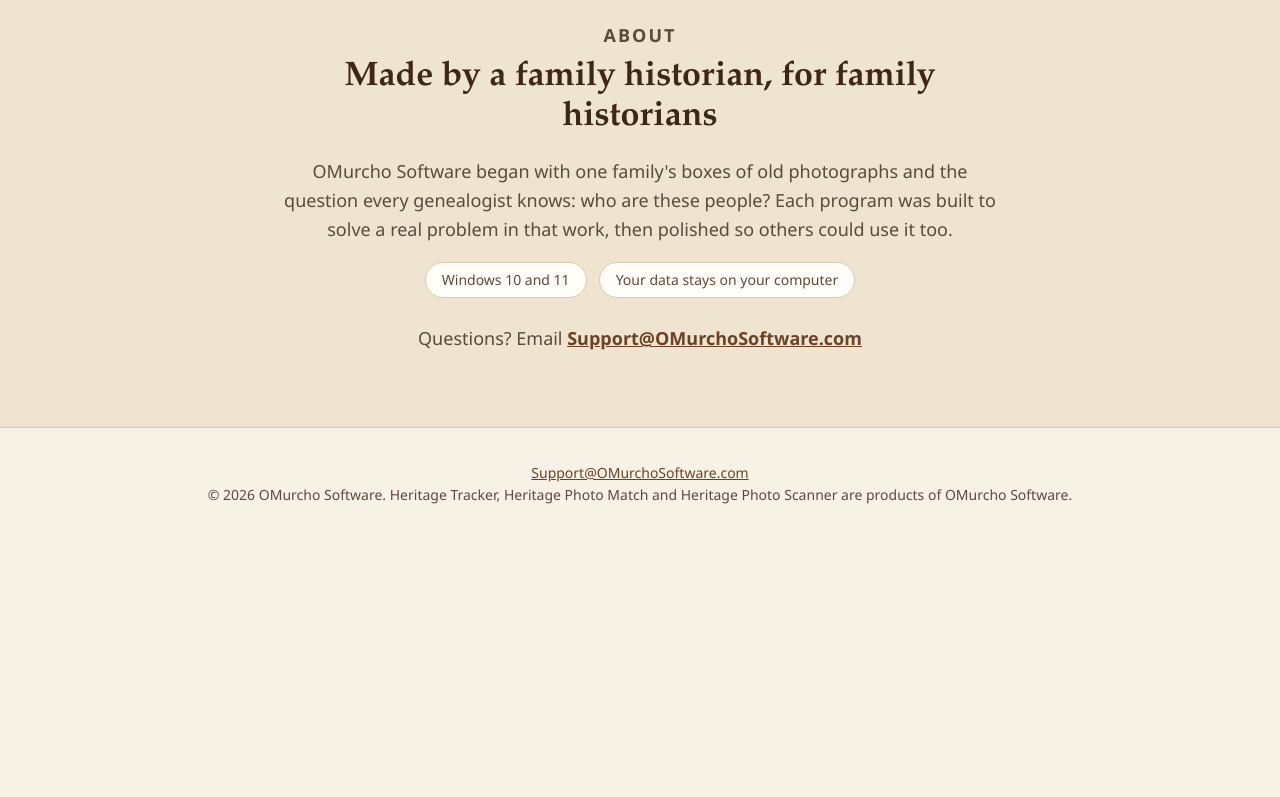
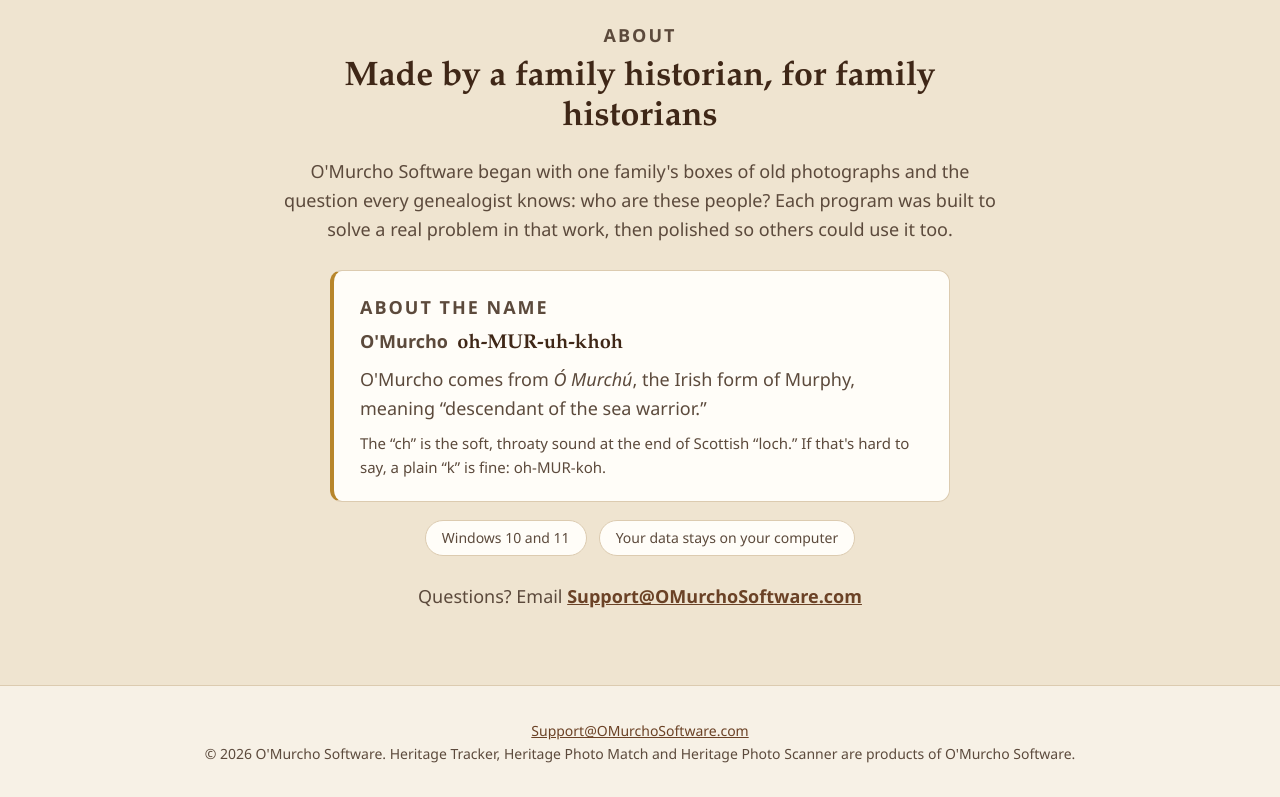
Before and after one commit to OMurchoSoftware/omurchosoftware.github.io, a plain HTML site: page index.html in a window 1280 px wide. Shown: the part 2000-2797 px from the top of the page. Before the commit the page ends 2551 px from the top, so only its background shows below. Drawn offline with Linux system fonts and the light colour scheme.

Commit message:
Add O'Murcho name and pronunciation; show name as O'Murcho Software

```diff
--- a/index.html
+++ b/index.html
@@ -3,8 +3,8 @@
 <head>
 <meta charset="utf-8">
 <meta name="viewport" content="width=device-width, initial-scale=1">
-<title>OMurcho Software | Heritage Tracker and family history tools for Windows</title>
-<meta name="description" content="OMurcho Software makes Heritage Tracker, Heritage Photo Match and Heritage Photo Scanner: Windows programs for organizing family history records and photos.">
+<title>O'Murcho Software | Heritage Tracker and family history tools for Windows</title>
+<meta name="description" content="O'Murcho Software makes Heritage Tracker, Heritage Photo Match and Heritage Photo Scanner: Windows programs for organizing family history records and photos.">
 <link rel="icon" type="image/png" href="images/favicon.png">
 <style>
   :root {
@@ -111,6 +111,14 @@
     padding: 6px 16px; font-size: 14px; color: var(--ink-soft);
   }
 
+  .name-note {
+    background: var(--card); border: 1px solid var(--line); border-left: 4px solid var(--gold);
+    border-radius: 12px; padding: 22px 26px; margin: 26px auto 0; max-width: 620px; text-align: left;
+  }
+  .name-note .eyebrow { margin-bottom: 6px; }
+  .name-note p { margin: 0 0 8px; font-size: 18px; }
+  .name-note .say { font: 600 20px/1.3 var(--serif); color: var(--brown-dark); white-space: nowrap; }
+  .name-note .hint { font-size: 15px; margin: 0; }
   .contact { margin-top: 26px; font-size: 18px; }
   .contact a { font-weight: 600; }
   footer { padding: 34px 0 44px; text-align: center; font-size: 14px; color: var(--ink-soft); }
@@ -133,7 +141,7 @@
   <div class="wrap">
     <a class="brand" href="#">
       <img src="images/omurcho-logo.png" alt="">
-      <span>OMurcho Software</span>
+      <span>O'Murcho Software</span>
     </a>
     <nav>
       <a href="#heritage-tracker">Heritage Tracker</a>
@@ -147,7 +155,7 @@
 <main>
   <div class="hero">
     <div class="wrap">
-      <img src="images/omurcho-logo.png" alt="OMurcho Software sun, moon and stars logo">
+      <img src="images/omurcho-logo.png" alt="O'Murcho Software sun, moon and stars logo">
       <h1>Keep your family's story together.</h1>
       <p class="lead">Simple, careful Windows programs for organizing family history: the records that prove it and the photographs that bring it to life.</p>
     </div>
@@ -212,7 +220,13 @@
     <div class="wrap">
       <p class="eyebrow">About</p>
       <h2>Made by a family historian, for family historians</h2>
-      <p>OMurcho Software began with one family's boxes of old photographs and the question every genealogist knows: who are these people? Each program was built to solve a real problem in that work, then polished so others could use it too.</p>
+      <p>O'Murcho Software began with one family's boxes of old photographs and the question every genealogist knows: who are these people? Each program was built to solve a real problem in that work, then polished so others could use it too.</p>
+      <div class="name-note">
+        <p class="eyebrow">About the name</p>
+        <p><strong>O'Murcho</strong> &nbsp;<span class="say">oh-MUR-uh-khoh</span></p>
+        <p>O'Murcho comes from <em lang="ga">&Oacute; Murch&uacute;</em>, the Irish form of Murphy, meaning &ldquo;descendant of the sea warrior.&rdquo;</p>
+        <p class="hint">The &ldquo;ch&rdquo; is the soft, throaty sound at the end of Scottish &ldquo;loch.&rdquo; If that's hard to say, a plain &ldquo;k&rdquo; is fine: oh-MUR-koh.</p>
+      </div>
       <div class="req">
         <span>Windows 10 and 11</span>
         <span>Your data stays on your computer</span>
@@ -223,7 +237,7 @@
 </main>
 
 <footer>
-  <div class="wrap"><a href="mailto:Support@OMurchoSoftware.com">Support@OMurchoSoftware.com</a><br>&copy; 2026 OMurcho Software. Heritage Tracker, Heritage Photo Match and Heritage Photo Scanner are products of OMurcho Software.</div>
+  <div class="wrap"><a href="mailto:Support@OMurchoSoftware.com">Support@OMurchoSoftware.com</a><br>&copy; 2026 O'Murcho Software. Heritage Tracker, Heritage Photo Match and Heritage Photo Scanner are products of O'Murcho Software.</div>
 </footer>
 
 </body>
```
